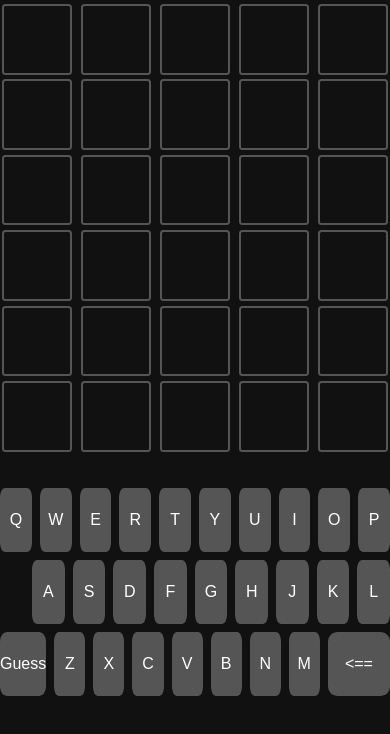
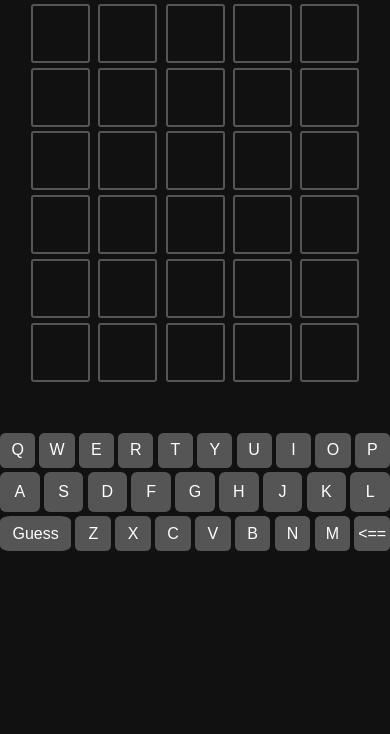
Before and after one commit to n-1x/nickle, a plain HTML site: page index.html in a window 390 px wide. Drawn offline with Linux system fonts and the light colour scheme.

Commit message:
improved responsiveness of main game layout.

```diff
--- a/style.css
+++ b/style.css
@@ -36,7 +36,7 @@ body {
     display: flex;
     flex-direction: column;
     gap: 0.3rem;
-    font-size: 3rem;
+    font-size: 8vh;
 }
 
 .guessRow {
@@ -48,8 +48,8 @@ body {
     border: 2px solid #555;
     border-radius: 5%;
     padding: 0.5rem;
-    width: 6vh;
-    height: 6vh;
+    width: min(7vh, 10vw);
+    aspect-ratio: 1 / 1;
     display: flex;
     justify-content: center;
     align-items: center;
@@ -74,15 +74,15 @@ body {
 .keyboardRow {
     display: flex;
     justify-content: center;
-    gap: 0.5rem;
-    margin-bottom: 0.5rem;
+    gap: 0.5vh;
+    margin-bottom: 0.5vh;
 }
 
 .keyboardKey {
     background-color: #555;
     border-radius: 15%;
-    width: 4rem;
-    height: 4rem;
+    width: min(min(8vh,4rem), 12vw);
+    aspect-ratio: 1 / 1;
     display: flex;
     justify-content: center;
     align-items: center;
@@ -91,20 +91,13 @@ body {
     transition: opacity 0.1s;
 }
 
+.keyboardKey.enterKey {
+    width: min(min(16vh,8rem), 24vw);
+    aspect-ratio: 2 / 1;
+}
+
 .keyboardKey:hover {
     opacity: 80%
-}
-
-.keyboardKey.enterKey {
-    width: 4.5rem;
-}
-
-.keyboardKey.backspaceKey {
-    width: 8rem;
-}
-
-.keyboardRow:nth-child(2) {
-    margin-left: 2rem;
 }
 
 /*HINTS*/
@@ -154,9 +147,9 @@ span.keyboardKey.notInWord, .shrink {
 
 #message {
     opacity: 0%;
-    font-size: 2rem;
-    height: 2rem;
-    margin: 0.5% 0;
+    font-size: 4vh;
+    height: 4vh;
+    margin: 1vh 0;
     user-select: none;
 }
 
```
